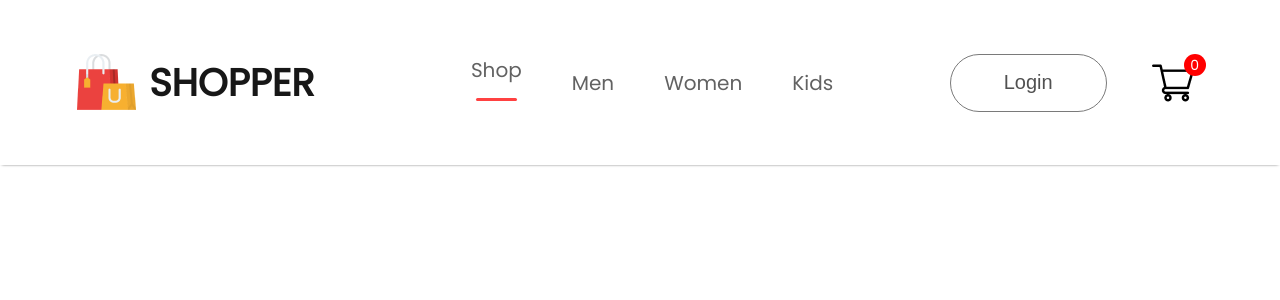
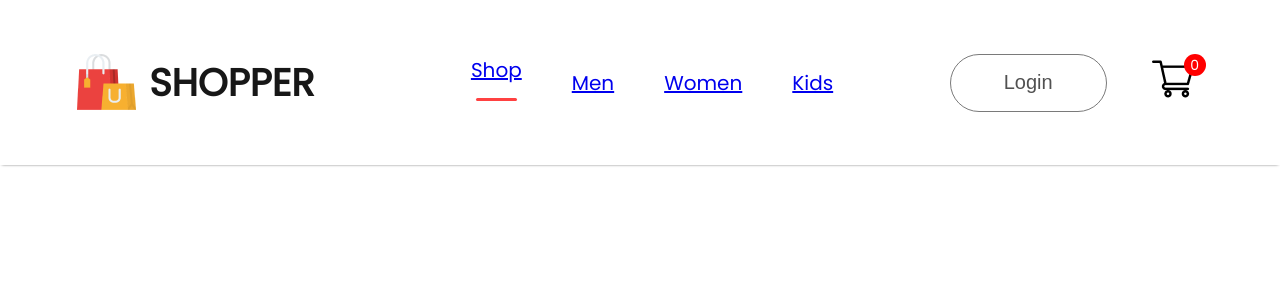
Before and after one commit to Walter1G/E-Comerce, a React (Create React App) app: page / in a window 1280 px wide. Shown: the top 300 px of the page. Built offline with nearby package versions, Linux system fonts and the light colour scheme.

Commit message:
Add Routes

```diff
--- a/src/App.js
+++ b/src/App.js
@@ -1,11 +1,33 @@
 
 import './App.css';
 import Navbar from './Components/Navbar/Navbar';
+import {BrowserRouter, Routes, Route} from 'react-router-dom'
+import Shop from './Pages/Shop';
+import ShopCategory from './Pages/ShopCategory';
+import Product from './Pages/Product';
+import Cart from './Pages/Cart';
+import LoginSignup from './Pages/LoginSignup';
 
 function App() {
   return (
     <div>
+      <BrowserRouter>
       <Navbar />
+      <Routes>
+        <Route path='/' element={<Shop />} />
+        <Route path='/mens' element={<ShopCategory category="mens" />} />
+        <Route path='/womens' element={<ShopCategory category="women" />} />
+        <Route path='/kids' element={<ShopCategory category="kid" />} />
+        <Route path='/product' element={<Product />} >
+          <Route path=':productId' element={<Product />} />
+        </Route>
+        <Route path='/cart' element={<Cart />} />
+        <Route path='/login' element={<LoginSignup />} />
+
+      </Routes>
+
+      </BrowserRouter>
+
 
     </div>
   );
--- a/src/Components/Navbar/Navbar.jsx
+++ b/src/Components/Navbar/Navbar.jsx
@@ -2,6 +2,7 @@
 import './Navbar.css'
 import logo from '../Assets/logo.png'
 import cart_icon from '../Assets/cart_icon.png'
+import { Link } from 'react-router-dom';
 
 const Navbar = () => {
     const [menu, setMenu]=useState("shop");
@@ -14,14 +15,14 @@
             </div>
 
             <ul className="nav-menu">
-                <li onClick={()=>{setMenu("shop")}}>Shop {menu ==="shop"?  <hr />:<></>} </li>
-                <li onClick={()=>{setMenu("mens")}}>Men {menu ==="mens"?  <hr />:<></>} </li>
-                <li onClick={()=>{setMenu("womens")}}> Women {menu ==="womens"?  <hr />:<></>} </li>
-                <li onClick={()=>{setMenu("kids")}}>Kids {menu ==="kids"?  <hr />:<></>} </li>
+                <li onClick={()=>{setMenu("shop")}}><Link to='/'>Shop</Link> {menu ==="shop"?  <hr />:<></>} </li>
+                <li onClick={()=>{setMenu("mens")}}> <Link to='/mens'>Men</Link> {menu ==="mens"?  <hr />:<></>} </li>
+                <li onClick={()=>{setMenu("womens")}}> <Link to='/womens' >Women</Link> {menu ==="womens"?  <hr />:<></>} </li>
+                <li onClick={()=>{setMenu("kids")}}><Link to="/kids" >Kids</Link> {menu ==="kids"?  <hr />:<></>} </li>
             </ul>
             <div className="nav-login-cart">
-                <button>Login</button>
-                <img src={cart_icon} alt="cart Icon" />
+                <Link to='/login'><button>Login</button></Link>
+                <Link to='/cart'><img src={cart_icon} alt="cart Icon" /></Link>
                 <div className="nav-cart-count">0</div>
 
             </div>
```
